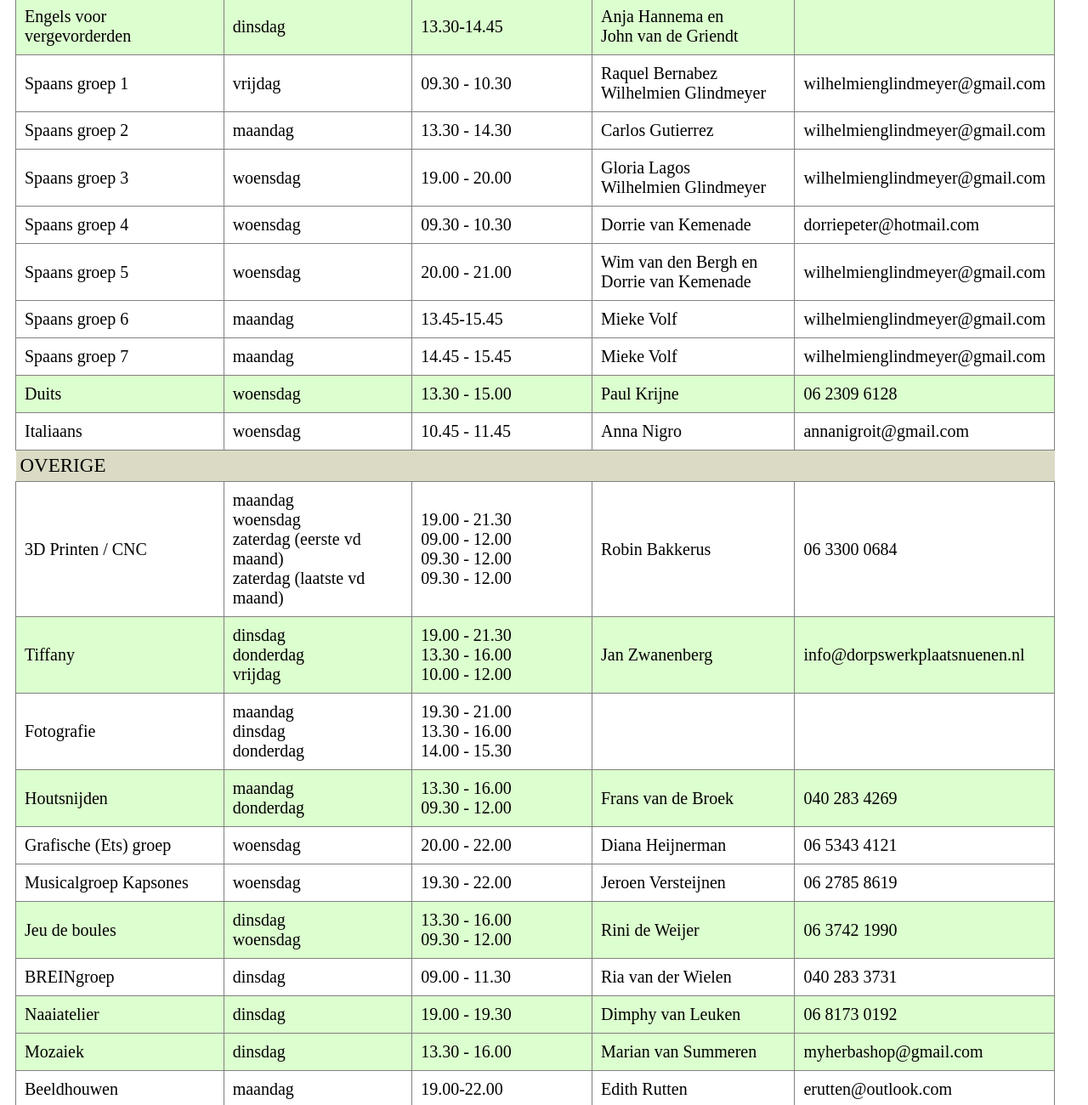
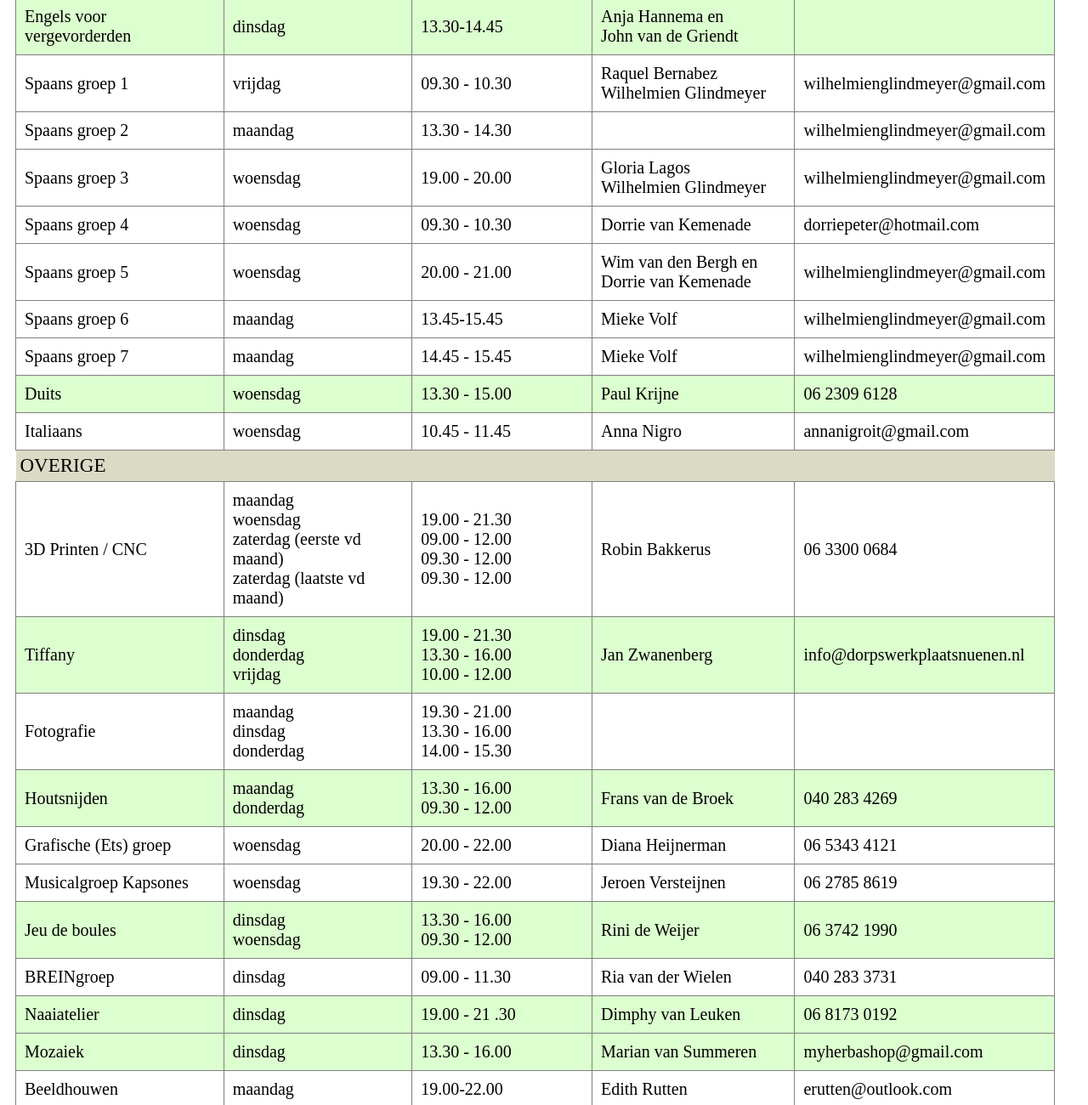
Before and after one commit to hobbycentrumnuennen/hobbycentrumnuennen.github.io, a plain HTML site: page dagweekprogramma-per-activiteit.html in a window 1280 px wide. Shown: the part 1460-2760 px from the top of the page at 85% size. Drawn offline with Linux system fonts and the light colour scheme.

Commit message:
Update dagweekprogramma-per-activiteit.html

```diff
--- a/dagweekprogramma-per-activiteit.html
+++ b/dagweekprogramma-per-activiteit.html
@@ -263,7 +263,7 @@
             <td>Spaans groep 2</td>
             <td>maandag</td>
             <td>13.30 - 14.30</td>
-            <td>Carlos Gutierrez</td>
+            <td></td>
             <td>wilhelmienglindmeyer@gmail.com</td>
         </tr>
         <tr class="tro">
@@ -382,7 +382,7 @@
         <tr class="tre">
             <td>Naaiatelier</td>
             <td>dinsdag</td>
-            <td>19.00 - 19.30</td>
+            <td>19.00 - 21 .30</td>
             <td>Dimphy van Leuken</td>
             <td>06 8173 0192</td>
         </tr>
```
